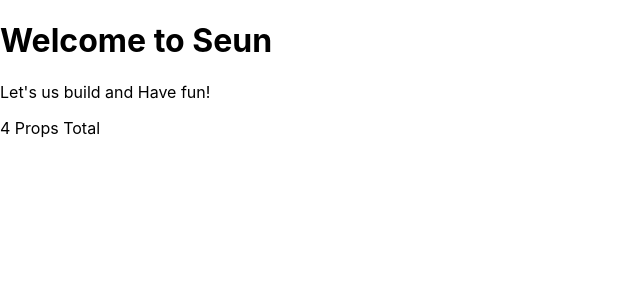
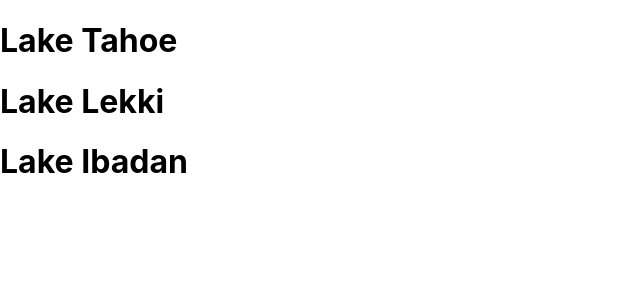
Before and after one commit to codemasta/react-for-beginners, a React (Create React App) app: page / in a window 1280 px wide. Shown: the top 300 px of the page, without its empty margins (0-640 px from the left). Built offline with nearby package versions, Linux system fonts and the light colour scheme.

Commit message:
composing components

```diff
--- a/src/index.js
+++ b/src/index.js
@@ -2,17 +2,18 @@ import React from "react";
 import ReactDOM from "react-dom";
 import "./index.css";
 
-function Hello({ name, message, number }) {
+function Lake(props) {
+  return <h1>{props.name}</h1>;
+}
+
+function App() {
   return (
     <div>
-      <h1> Welcome to {name}</h1>
-      <p>Let's us build and {message}</p>
-      <p>{number} Props Total</p>
+      <Lake name="Lake Tahoe" />
+      <Lake name="Lake Lekki" />
+      <Lake name="Lake Ibadan" />
     </div>
   );
 }
 
-ReactDOM.render(
-  <Hello name="Seun" message="Have fun!" number={4} />,
-  document.getElementById("root")
-);
+ReactDOM.render(<App />, document.getElementById("root"));
```
